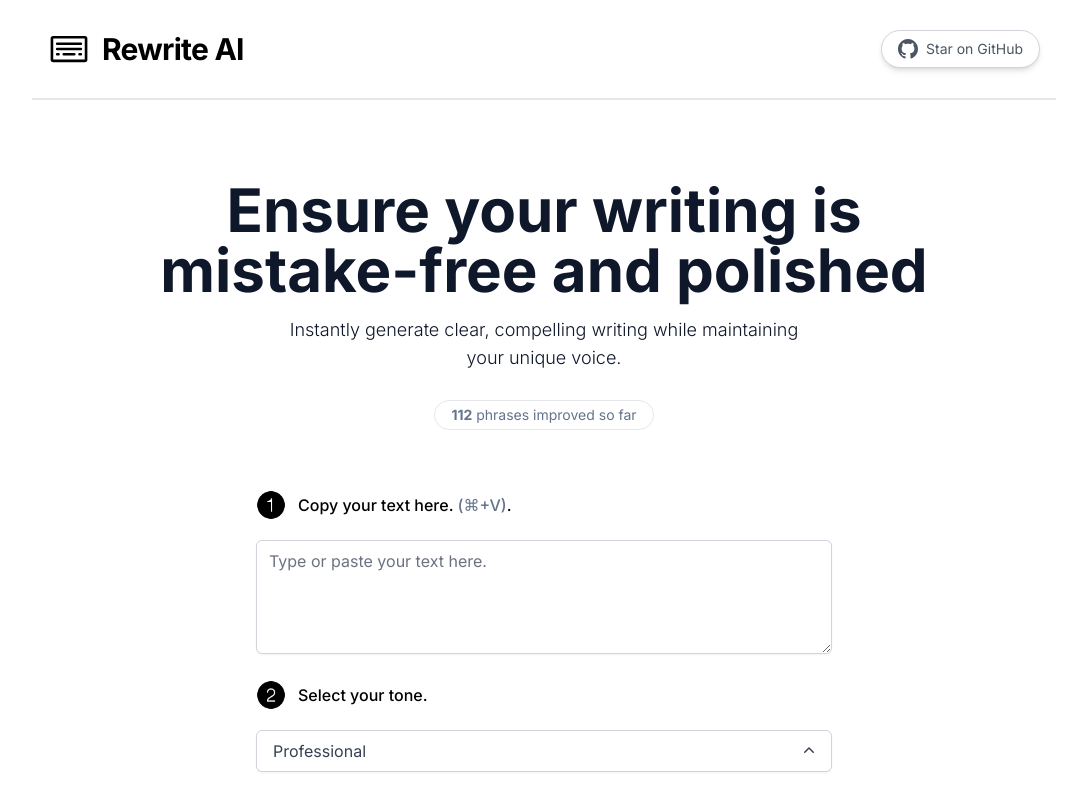
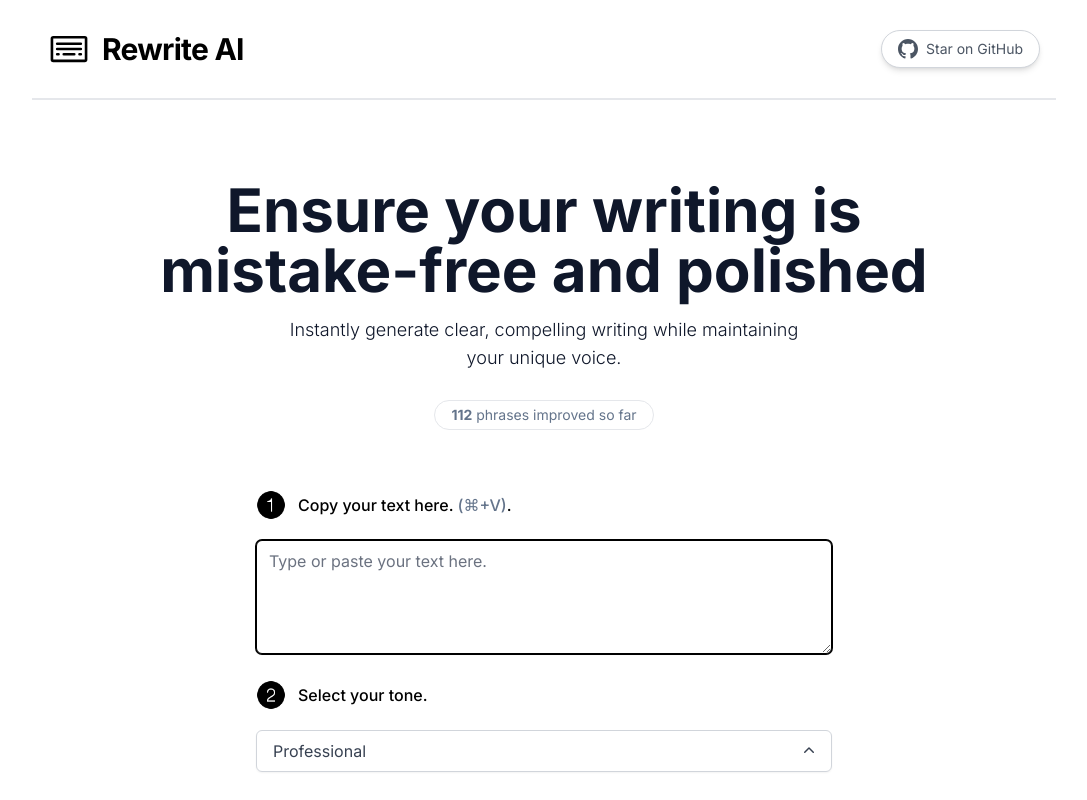
Before and after one commit to kpedrok/rewrite-pal, a Next.js app: page / in a window 1280 px wide. Shown: the top 800 px of the page, without its empty margins (96-1183 px from the left). Built offline with nearby package versions, Linux system fonts and the light colour scheme.

Commit message:
chore: focus on text area

```diff
--- a/app/page.tsx
+++ b/app/page.tsx
@@ -41,6 +41,7 @@ export default function Home() {
           <textarea
             // value={bio}
             // onChange={(e) => setBio(e.target.value)}
+            ref={inputRef}
             rows={4}
             className='w-full rounded-md border-gray-300 shadow-sm focus:border-black focus:ring-black my-5'
             placeholder={'Type or paste your text here.'}
```
